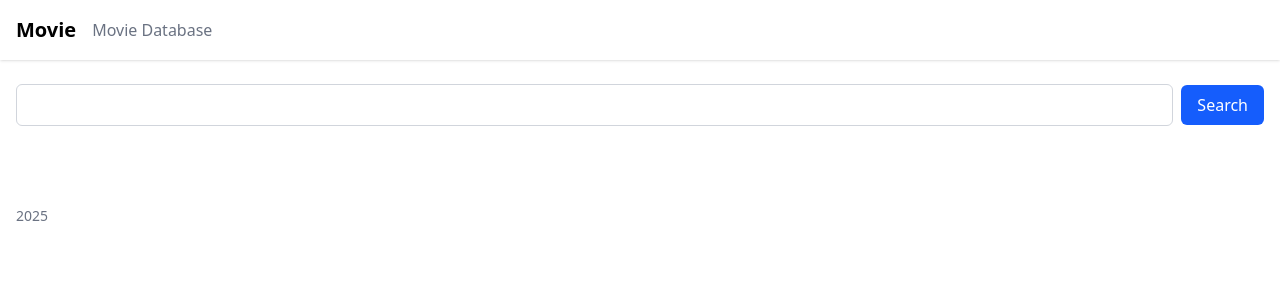
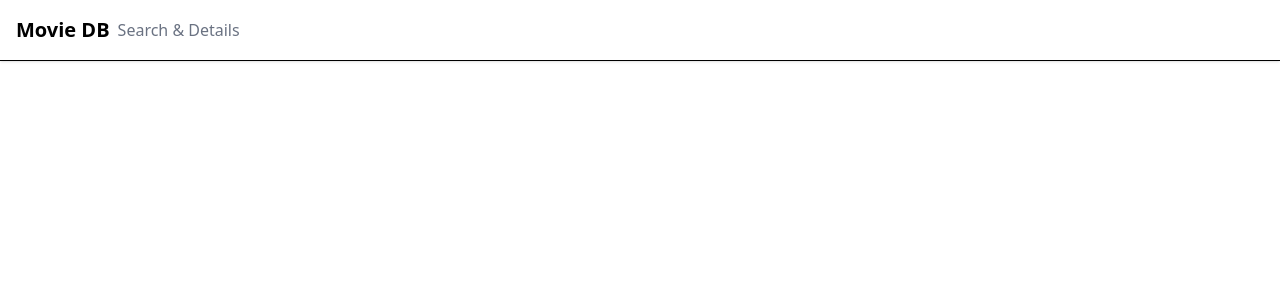
Before and after one commit to Musakalamz/movie-database, a React app: page / in a window 1280 px wide. Shown: the top 300 px of the page. Built offline with nearby package versions, Linux system fonts and the light colour scheme; the HTML template or start-up script is replaced by a standard one.

Commit message:
feat: creating the app layout

```diff
--- a/src/App.jsx
+++ b/src/App.jsx
@@ -1,22 +1,27 @@
-import SearchBar from "./components/SearchBar";
+import { Link } from "react-router-dom";
 
 function App() {
   return (
-    <div className="min-h-screen">
-      <header className="bg-white shadow-sm">
-        <div className="container mx-auto px-4 py-4 flex items-center gap-4">
-          <span className="text-xl font-semibold ">Movie</span>
-          <span className="text-gray-500">Movie Database</span>
+    <div className="min-h-screen bg-white dark:bg-gray-900 dark:text-grey-100 ">
+      <a
+        href="#content"
+        className="sr-only focus:not-sr-only focus:absolute focus:top-4 focus:left-4 focus-z-50 bg-blue-600 text-white py=2 px-3 rounded"
+      >
+        Skip to content
+      </a>
+
+      <header className="sticky top-0  z-30 bg-white dark:bg-gray-900 border-b shadow-sm">
+        <div className="container mx-auto px-4 py-4 flex items-center gap-6">
+          <Link to="/" className="flex items-center gap-2">
+            <span className="text-xl font-semibold"> Movie DB</span>
+            <span className="hidden sm:inline text-gray-500">
+              Search & Details
+            </span>
+          </Link>
+
+          <nav className="ml-auto flex items-center gap-6"></nav>
         </div>
       </header>
-
-      <main className="container mx-auto px-4 py-6">
-        <SearchBar />
-      </main>
-
-      <footer className="container mx-auto px-4 py-8  text-sm text-gray-500">
-        2025
-      </footer>
     </div>
   );
 }
--- a/src/main.jsx
+++ b/src/main.jsx
@@ -4,10 +4,8 @@ import "./index.css";
 import App from "./App.jsx";
 import { createBrowserRouter, RouterProvider } from "react-router-dom";
 
-const router = createBrowserRouter([
-  { path: "/", element: <App /> },
-  { path: "*", element: <div className="p-6">Not Found</div> },
-]);
+const router = createBrowserRouter([{ path: "/", element: <App /> }]);
+
 createRoot(document.getElementById("root")).render(
   <StrictMode>
     <RouterProvider router={router} />
```
Also changed, not shown: src/lib/omdb.js (added), 1 other file (tests, documents, lock files or other folders).
